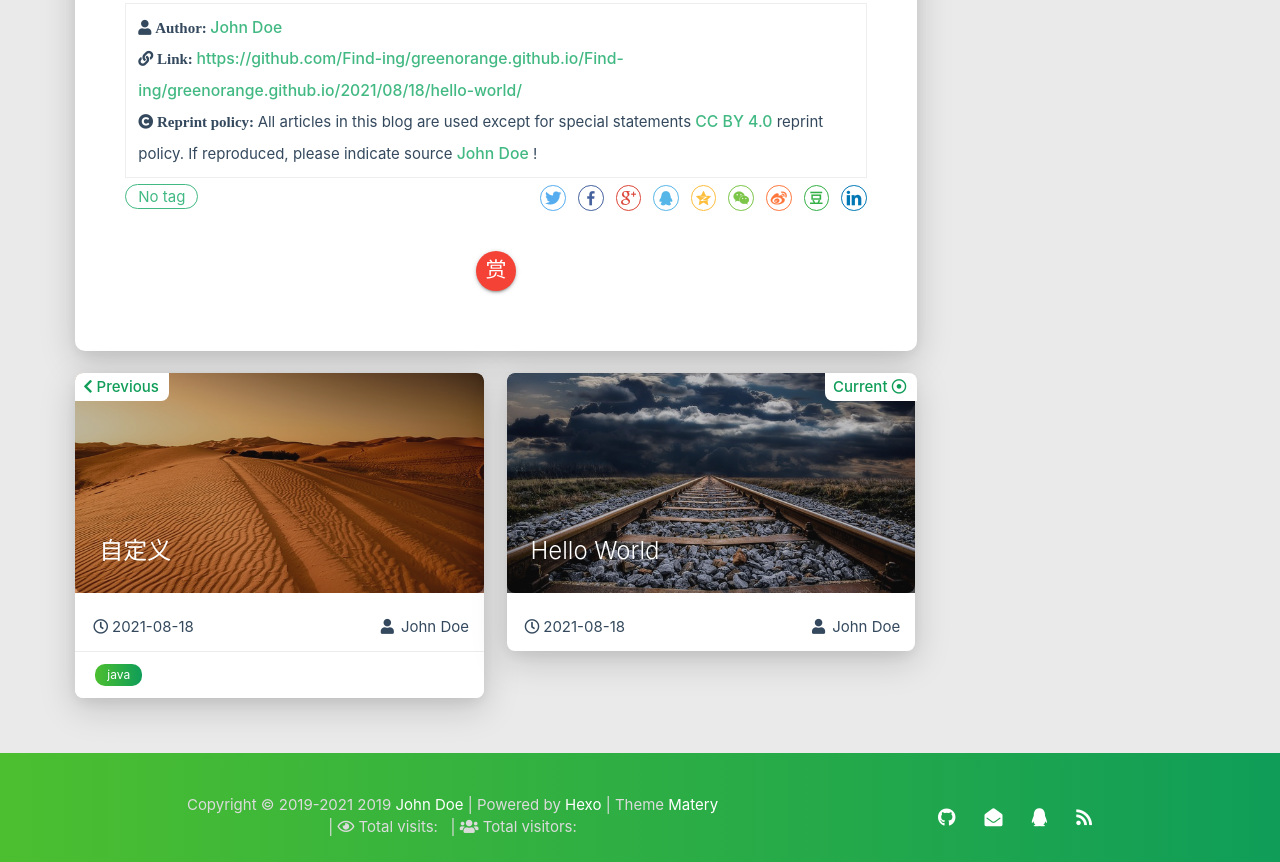
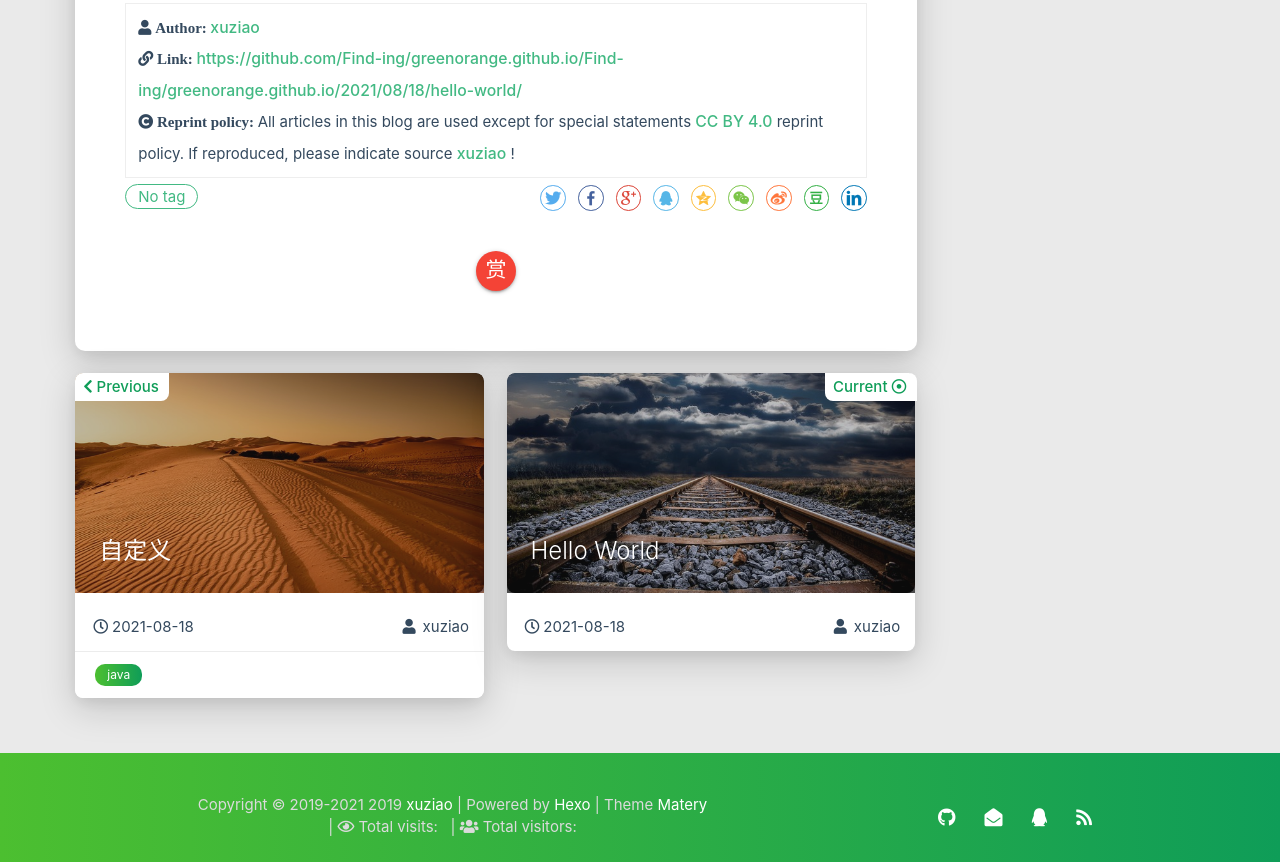
Before and after one commit to Find-ing/greenorange.github.io, a plain HTML site: page 2021/08/18/hello-world/index.html in a window 1280 px wide. Shown: the part 1522-2384 px from the top of the page. Drawn offline with Linux system fonts and the light colour scheme; some packages are replaced by stand-ins of ours; files that its build step writes are made by us from their sources; no server answers; a script that the page names is missing; files whose address does not match are found by name.

Commit message:
Site updated: 2021-08-19 11:36:08

```diff
--- a/2021/08/18/hello-world/index.html
+++ b/2021/08/18/hello-world/index.html
@@ -1,5 +1,5 @@
 <!DOCTYPE HTML>
-<html lang="en">
+<html lang="ch">
 
 
 <head>
@@ -493,7 +493,7 @@
                     </i>
                 </span>
                 <span class="reprint-info">
-                    <a href="/Find-ing/greenorange.github.io/about" rel="external nofollow noreferrer">John Doe</a>
+                    <a href="/Find-ing/greenorange.github.io/about" rel="external nofollow noreferrer">xuziao</a>
                 </span>
             </div>
             <div class="reprint__type">
@@ -516,7 +516,7 @@
                     All articles in this blog are used except for special statements
                     <a href="https://creativecommons.org/licenses/by/4.0/deed.zh" rel="external nofollow noreferrer" target="_blank">CC BY 4.0</a>
                     reprint policy. If reproduced, please indicate source
-                    <a href="/Find-ing/greenorange.github.io/about" target="_blank">John Doe</a>
+                    <a href="/Find-ing/greenorange.github.io/about" target="_blank">xuziao</a>
                     !
                 </span>
             </div>
@@ -736,7 +736,7 @@
                         <span class="publish-author">
 
                             <i class="fas fa-user fa-fw"></i>
-                            John Doe
+                            xuziao
 
                         </span>
                     </div>
@@ -781,7 +781,7 @@
                         <span class="publish-author">
 
                             <i class="fas fa-user fa-fw"></i>
-                            John Doe
+                            xuziao
 
                         </span>
                     </div>
@@ -982,7 +982,7 @@
                 <span id="year">2019-2021</span>
 
             <span id="year">2019</span>
-            <a href="/Find-ing/greenorange.github.io/about" target="_blank">John Doe</a>
+            <a href="/Find-ing/greenorange.github.io/about" target="_blank">xuziao</a>
             |&nbsp;Powered by&nbsp;<a href="https://hexo.io/" target="_blank">Hexo</a>
             |&nbsp;Theme&nbsp;<a href="https://github.com/blinkfox/hexo-theme-matery" target="_blank">Matery</a>
             <br>
```
Also changed, not shown: 2021/08/18/自定义/index.html (+6 -6 lines), 2021/08/19/rrr/index.html (+6 -6 lines), 404.html (+2 -2 lines), archives/2021/08/index.html (+5 -5 lines), archives/2021/index.html (+5 -5 lines), archives/index.html (+5 -5 lines), index.html (+5 -5 lines), tags/java/index.html (+3 -3 lines).
